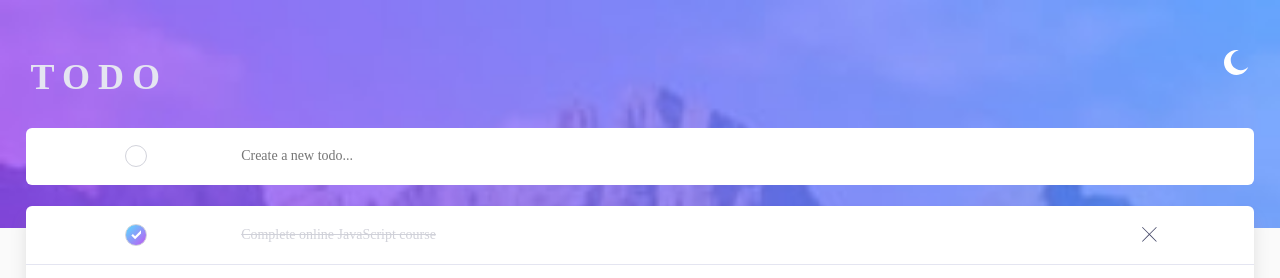
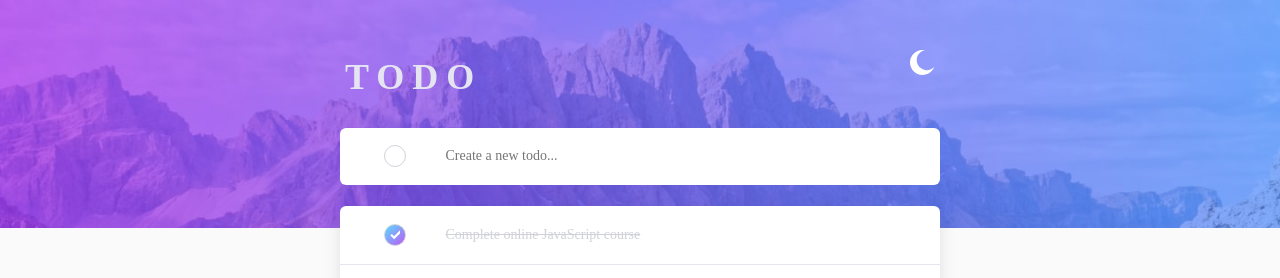
Before and after one commit to mpnri/Todo-list, a plain HTML site: page index.html in a window 1280 px wide. Shown: the top 278 px of the page. Drawn offline with Linux system fonts and the light colour scheme; a web font is replaced by a local one.

Commit message:
Make desktop light theme better

```diff
--- a/assets/css/style.css
+++ b/assets/css/style.css
@@ -92,6 +92,8 @@ body {
     background: var(--very-light-gray);
     position: relative;
     color: var(--very-dark-grayish-blue);
+    display: flex;
+    justify-content: center;
 }
 
 body::before { /** for margin collapsing */
@@ -108,9 +110,25 @@ body::before { /** for margin collapsing */
     z-index: -1;
 }
 
+@media (min-width: 650px) {
+    .bg-header {
+        background-image: url('../images/bg-desktop-light.jpg');
+    }
+
+    .todo-item__close {
+        visibility: hidden;
+    }
+
+    .todo-list .todo-item:hover .todo-item__close {
+        visibility: visible;
+    }
+}
+
 .container {
     margin: 1.6rem;
     /* border: 1px solid #000; */
+    width: 100%;
+    max-width: 600px;
     display: flex;
     flex-direction: column;
 }
```
Also changed, not shown: index.html (+0 -1 lines).
